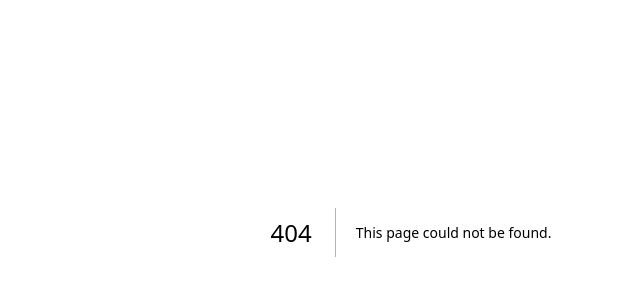
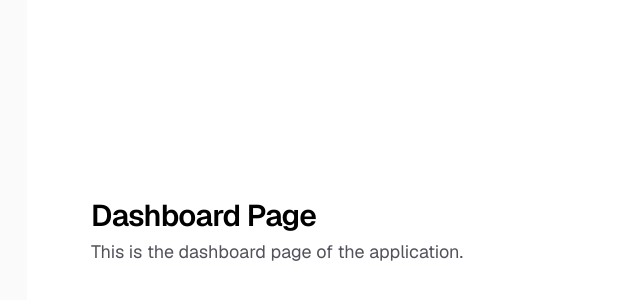
Before and after one commit to Shinia-Gupta/NextJS_RenderingDemo, a Next.js app: page /dashboard in a window 1280 px wide. Before the commit this address had no page. Shown: the part 168-468 px from the top of the page, without its empty margins (229-869 px from the left). Built offline with nearby package versions, Linux system fonts and the light colour scheme.

Commit message:
client component in Next.js

```diff
--- /dev/null
+++ b/src/app/dashboard/page.tsx
@@ -0,0 +1,19 @@
+"use client";
+
+import { useState } from "react";
+
+export default function About() {
+const [name, setName] = useState("User");
+    return (
+    <div className="flex min-h-screen items-center justify-center bg-zinc-50 font-sans dark:bg-black">
+      <main className="flex min-h-screen w-full max-w-3xl flex-col items-center justify-center py-32 px-16 bg-white dark:bg-black sm:items-start">
+        <h1 className="max-w-xs text-3xl font-semibold leading-10 tracking-tight text-black dark:text-zinc-50">
+          Dashboard Page
+        </h1>
+        <p className="max-w-md text-lg leading-8 text-zinc-600 dark:text-zinc-400">
+          This is the dashboard page of the application.
+        </p>
+      </main>
+    </div>
+  );
+}
```
